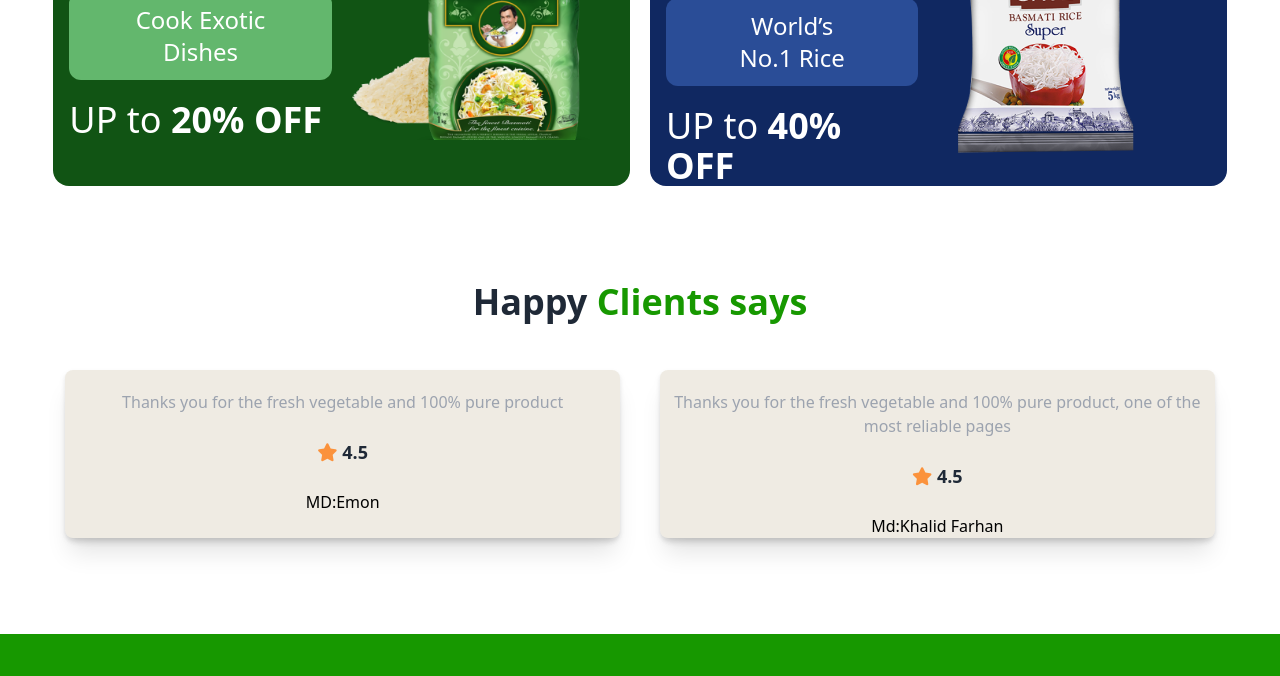
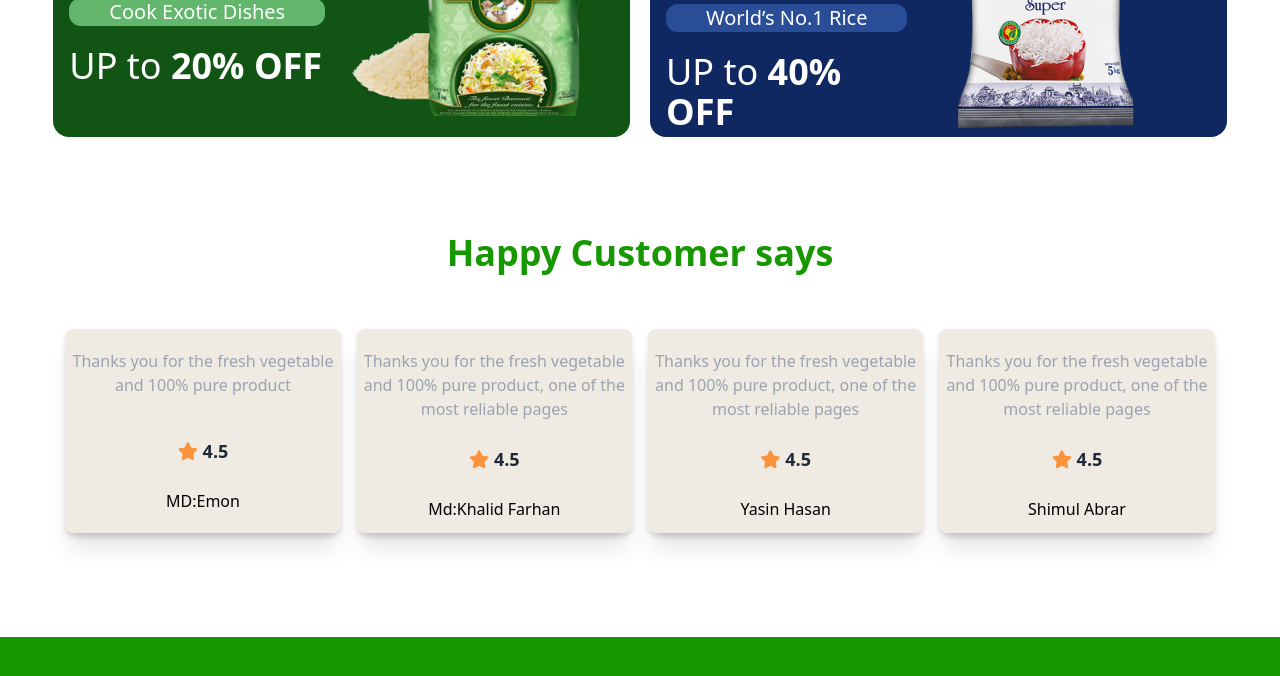
Before and after one commit to sakibnasib/Assignment-3, a plain HTML site: page index.html in a window 1280 px wide. Shown: the part 2827-3503 px from the top of the page. Drawn offline with nearby package versions, Linux system fonts and the light colour scheme.

Commit message:
new style

```diff
--- a/index.html
+++ b/index.html
@@ -239,25 +239,25 @@
             <!--  -->
             <div class="grid grid-cols-1 md:grid-cols-2 gap-5 mt-14">
               <!-- 1 -->
-                <div class="bg-[#115414] grid grid-cols-2 items-center gap-5 justify-between rounded-2xl ">
+                <div class="bg-[#115414] grid grid-cols-2 items-center gap-5 justify-between rounded-2xl  ">
                  <div class="pl-4 space-y-5">
                   <img  src="./c2-assets/dawat-logo.png" class="" alt="">
-                  <button class="bg-[#63B76D] px-14 py-3 rounded-xl text-2xl text-white">Cook Exotic Dishes</button>
-                  <h3 class="text-4xl text-white">UP to <span class="font-bold text-4xl text-white"> 20% OFF</span></h3>
+                  <button class="bg-[#63B76D] px-5 md:px-10 rounded-xl text-xl text-white">Cook Exotic Dishes</button>
+                  <h3 class="text-4xl text-white">UP to <span class="font-bold text-4xl text-white pb-5"> 20% OFF</span></h3>
                  </div>
-                  <div>
-                    <img src="./c2-assets/dawat-mock-up.png" alt="">
+                  <div class="6/12">
+                    <img src="./c2-assets/dawat-mock-up.png" class="" alt="">
                   </div>
                 </div>
                <!-- 2 -->
                <div class="bg-[#102861] grid grid-cols-2 items-center gap-10 rounded-2xl ">
                 <div class="pl-4 space-y-5">
                  <img  src="./c2-assets/india-gate-logo.png" class="" alt="">
-                 <button class="bg-[#2A4D97] px-14 py-3 rounded-xl text-2xl text-white">World’s No.1 Rice</button>
-                 <h3 class="text-4xl text-white">UP to <span class="font-bold text-4xl text-white"> 40% OFF</span></h3>
+                 <button class="bg-[#2A4D97] px-5 md:px-10  rounded-xl text-xl text-white">World’s No.1 Rice</button>
+                 <h3 class="text-4xl text-white">UP to <span class="font-bold text-4xl text-white pb-5"> 40% OFF</span></h3>
                 </div>
                  <div class=" ">
-                   <img src="./c2-assets/india-gate-mock-up.png" alt="">
+                   <img src="./c2-assets/india-gate-mock-up.png" class="" alt="">
                  </div>
                </div>
             </div>
@@ -265,26 +265,42 @@
           </section>
           <!--  -->
           <section class="my-24 w-11/12 mx-auto">
-            <h2 class="font-extrabold text-4xl text-center mb-12">Happy <span class="text-[#179800]">Clients says</span></h2>
+            <h2 class="font-extrabold text-4xl text-[#179800] text-center mb-12">Happy Customer says</h2>
             <!-- card -->
-             <div class="grid grid-cols-1 md:grid-cols-2  gap-10 px-3">
+             <div class="grid grid-cols-2 md:grid-cols-4 p-2 gap-4 px-3">
                 <!-- ratting-1 -->
-                 <div class="shadow-xl bg-[#EFEBE3] drop-shadow-md rounded-lg space-y-6 text-center">
+                 <div class="shadow-xl bg-[#EFEBE3] drop-shadow-md rounded-lg space-y-6 text-center ">
 
-                      <p class="text-gray-400 pt-5">Thanks you for the fresh vegetable and 100% pure product</p>
-                      <h2 class="font-bold text-lg"> <span><i class="fa-solid fa-star text-orange-400 "></i></span> 4.5</h2>
-                          <h5 class="text-black"> MD:Emon</h5>
+                      <p class="text-gray-400 pt-5 pb-4">Thanks you for the fresh vegetable and 100% pure product</p>
+                      <h2 class="font-bold text-lg "> <span><i class="fa-solid fa-star text-orange-400 "></i></span> 4.5</h2>
+                          <h5 class="text-black">MD:Emon</h5>
 
                  </div>
 
                  <!-- ratting-2 -->
                  <div class="shadow-xl bg-[#EFEBE3] drop-shadow-md rounded-lg space-y-6 text-center">
 
-                      <p class="text-gray-400 pt-5">Thanks you for the fresh vegetable and 100% pure product, one of the most reliable pages</p>
+                      <p class="text-gray-400 pt-5 ">Thanks you for the fresh vegetable and 100% pure product, one of the most reliable pages</p>
                       <h2 class="font-bold text-lg"> <span><i class="fa-solid fa-star text-orange-400 "></i></span> 4.5</h2>
-                          <h5 class="text-black"> Md:Khalid Farhan</h5>
+                          <h5 class="text-black  pb-3"> Md:Khalid Farhan</h5>
 
                  </div>
+                 <!-- 3 -->
+                 <div class="shadow-xl bg-[#EFEBE3] drop-shadow-md rounded-lg space-y-6 text-center">
+
+                  <p class="text-gray-400 pt-5">Thanks you for the fresh vegetable and 100% pure product, one of the most reliable pages</p>
+                  <h2 class="font-bold text-lg"> <span><i class="fa-solid fa-star text-orange-400 "></i></span> 4.5</h2>
+                      <h5 class="text-black  pb-3"> Yasin Hasan</h5>
+
+             </div>
+                  <!-- 4 -->
+                  <div class="shadow-xl bg-[#EFEBE3] drop-shadow-md rounded-lg space-y-6 text-center">
+
+                    <p class="text-gray-400 pt-5">Thanks you for the fresh vegetable and 100% pure product, one of the most reliable pages</p>
+                    <h2 class="font-bold text-lg"> <span><i class="fa-solid fa-star text-orange-400 "></i></span> 4.5</h2>
+                        <h5 class="text-black  pb-3"> Shimul Abrar</h5>
+
+               </div>
           </section>
 
 
```
